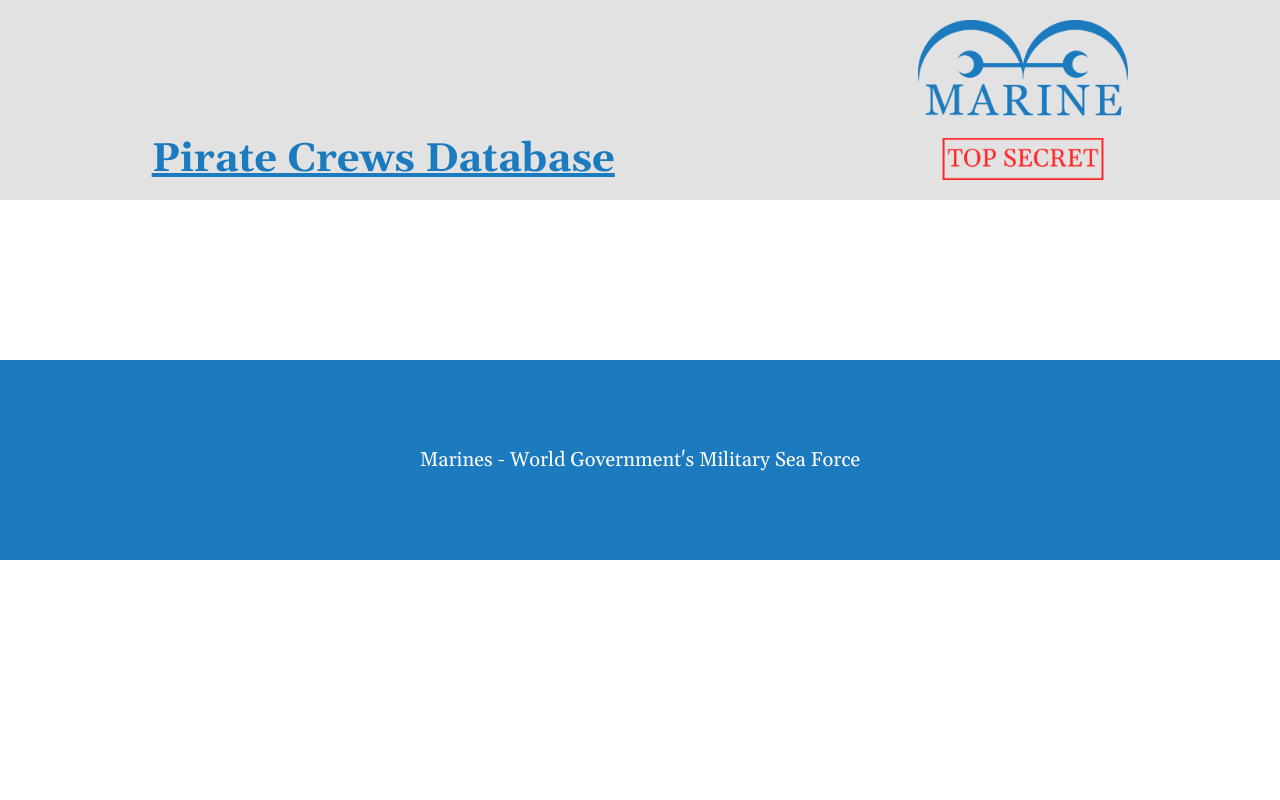
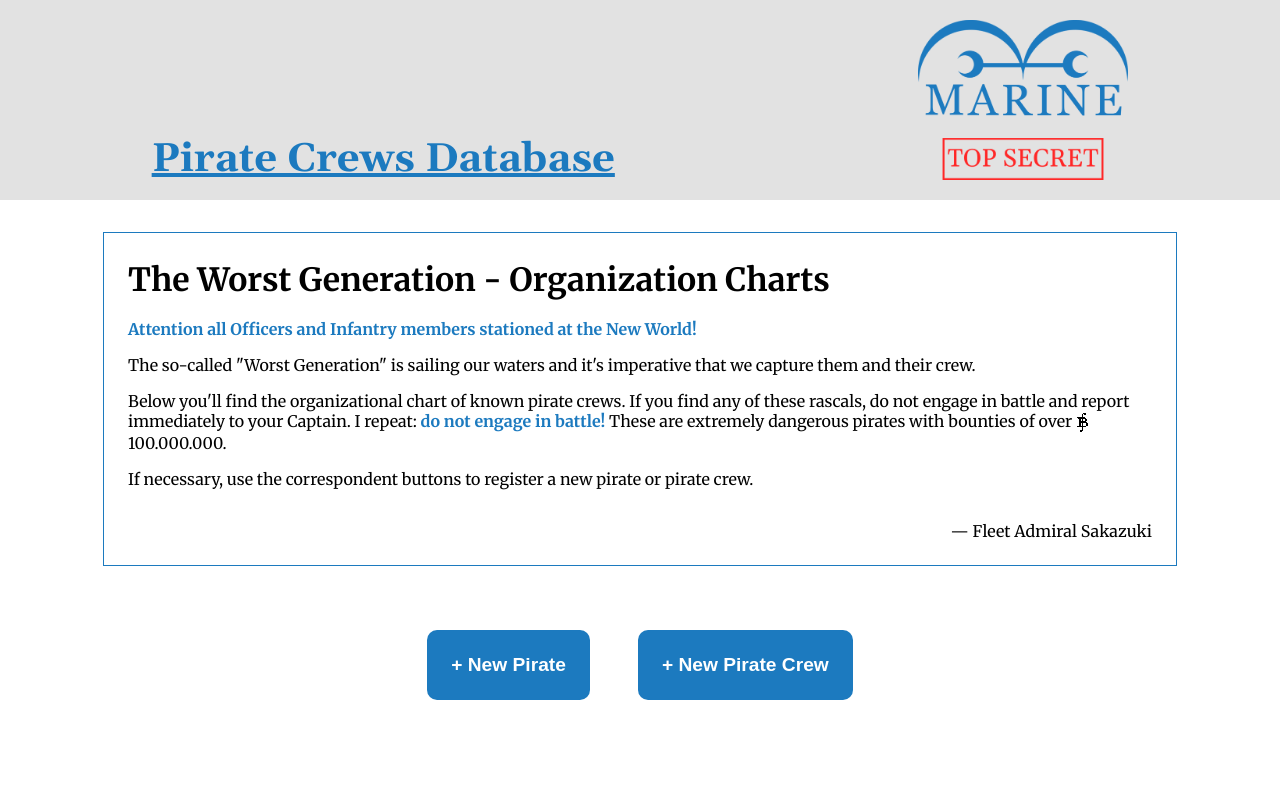
Before and after one commit to Luis-1A/One-piece, a React (Create React App) app: page / in a window 1280 px wide. Shown: the top 800 px of the page. Built offline with nearby package versions, Linux system fonts and the light colour scheme.

Commit message:
content update and CSS file added

```diff
--- /dev/null
+++ b/src/App.css
@@ -0,0 +1,18 @@
+.memorandum {
+    width: 80%;
+    font-family: var(--secondary-font);
+    border: 1px solid var(--primary-blue);
+    margin: 2em auto;
+    padding: .5em 1.5em;
+}
+
+.memorandum .signature {
+    text-align: right;
+    margin-top: 2em;
+}
+
+.registration-buttons {
+    display: flex;
+    justify-content: center;
+    column-gap: 3em;
+}
--- a/src/App.js
+++ b/src/App.js
@@ -1,5 +1,7 @@
 import { useState } from 'react';
+import './App.css';
 import Banner from './components/Banner';
+import Button from './components/Button';
 import Footer from './components/Footer';
 import Form from './components/Form';
 import Team from './components/Team';
@@ -45,6 +47,8 @@ function App() {
   ];
 
   const [members, setMembers] = useState([]);
+  const [showPirateForm, setShowPirateForm] = useState(false);
+  const [showCrewForm, setShowCrewForm] = useState(false);
 
   const onNewMemberAdded = (member) => {
     // console.log(member);
@@ -52,10 +56,42 @@ function App() {
     setMembers([...members, member]);
   }
 
+  // show/hide Registration forms
+  const toggleForm = (type) => {
+    if (type === 'pirate') {
+      setShowPirateForm(!showPirateForm);
+    }
+    if (type === 'crew') {
+      setShowCrewForm(!showCrewForm);
+    }
+  }
+
   return (
     <div className="App">
       <Banner />
-      <Form teams={teams.map(team => team.name)} onRegisteredMember={member => onNewMemberAdded(member)} />
+
+      <main className='memorandum'>
+        <h1>The Worst Generation - Organization Charts</h1>
+        <strong>Attention all Officers and Infantry members stationed at the New World!</strong>
+        <p>The so-called "Worst Generation" is sailing our waters and it's imperative that we capture them and their crew.</p>
+        <p>Below you'll find the organizational chart of known pirate crews. If you find any of these rascals, do not engage in battle and report immediately to your Captain. I repeat: <strong>do not engage in battle!</strong> These are extremely dangerous pirates with bounties of over <img src='/images/belly.png' alt='belly currency' className='belly' />100.000.000.</p>
+        <p>If necessary, use the correspondent buttons to register a new pirate or pirate crew.</p>
+        <p className='signature'>— Fleet Admiral Sakazuki</p>
+      </main>
+
+      <div className="registration-buttons">
+        <Button onClick={() => toggleForm('pirate')}>+ New Pirate</Button>
+        <Button>+ New Pirate Crew</Button>
+      </div>
+
+      {/* {showPirateForm && <Form teams={teams.map(team => team.name)} onRegisteredMember={member => onNewMemberAdded(member)} />} */}
+
+      <Form
+        teams={teams.map(team => team.name)}
+        onRegisteredMember={member => onNewMemberAdded(member)}
+        active={showPirateForm}
+      />
+
       {teams.map(team => (
         <Team
           key={team.name}
@@ -65,6 +101,7 @@ function App() {
           members={members.filter(member => member.team === team.name)}
         />
       ))}
+
       <Footer />
     </div>
   );
```
Also changed, not shown: public/images/marines-logo.png (deleted).
